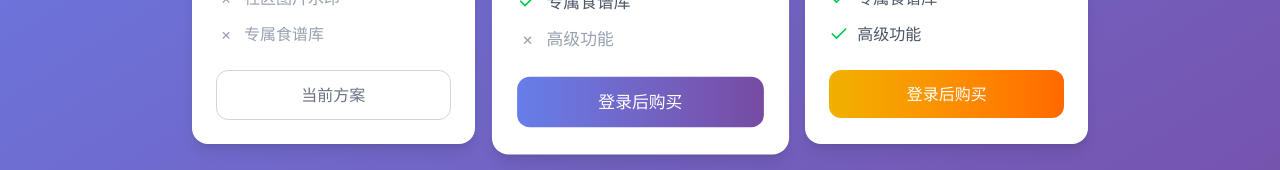
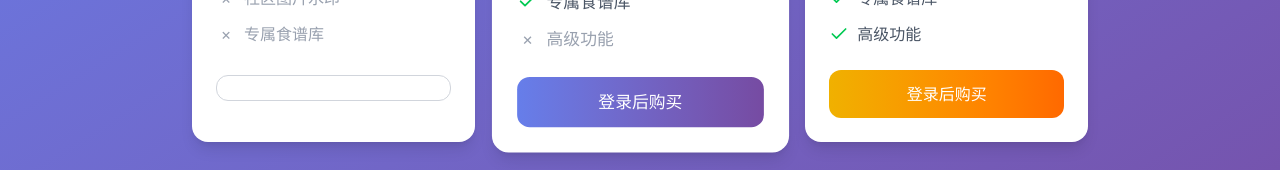
Before and after one commit to maggiechen-crypto/FoodConverter, a Next.js app: page /pricing in a window 1280 px wide. Shown: the part 358-528 px from the top of the page. Built offline with nearby package versions, Linux system fonts and the light colour scheme; no server answers.

Commit message:
fix: 免费版按钮保持空白

```diff
--- a/src/app/pricing/page.tsx
+++ b/src/app/pricing/page.tsx
@@ -162,7 +162,7 @@ export default function PricingPage() {
               </li>
             </ul>
             <button className="w-full py-3 border border-gray-300 text-gray-500 rounded-xl font-medium cursor-not-allowed">
-              {currentTier === "free" ? "当前方案" : ""}
+              {/* 免费版不显示任何文字 */}
             </button>
           </div>
 
```
